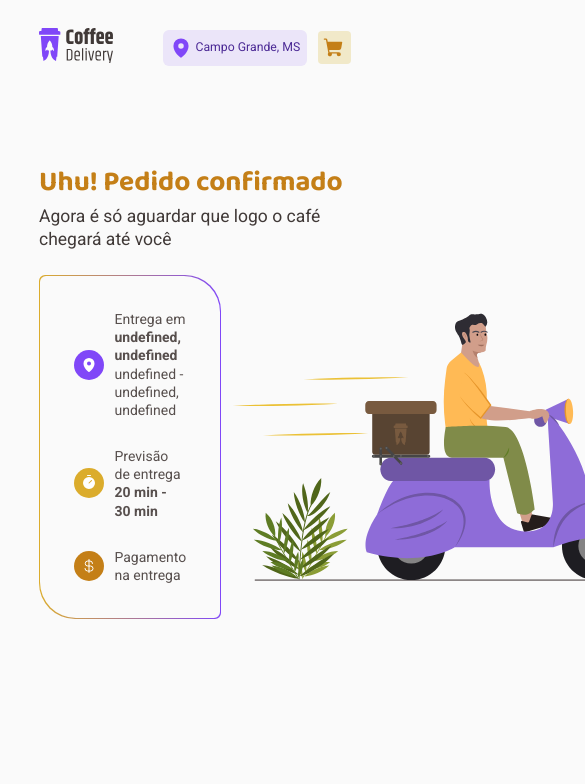
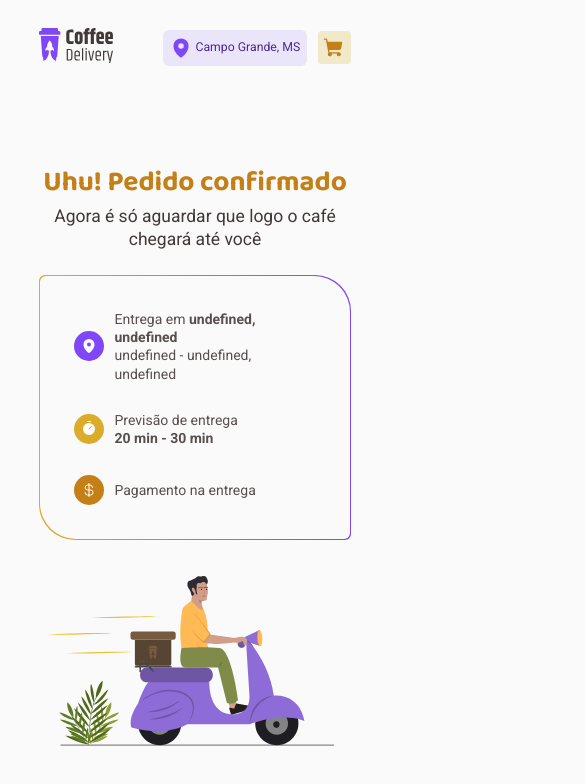
Before and after one commit to davirlima/coffee-delivery, a React (Vite) app: page /pedido-confirmado in a window 390 px wide. Shown: the top 784 px of the page, 585 px wide, since content can reach past the window. Built offline with nearby package versions, Linux system fonts and the light colour scheme.

Commit message:
Responsividade na página de confirmação de pedido

```diff
--- a/src/pages/Cart/components/Order/styles.ts
+++ b/src/pages/Cart/components/Order/styles.ts
@@ -75,6 +75,15 @@
   #uf {
     width: 10.71%;
   }
+
+  @media screen and (max-width: 450px) {
+    #cidade {
+      width: 39.28%;
+    }
+    #uf {
+      width: 20.71%;
+    }
+  }
 `;
 
 export const ButtonsPaymentContainer = styled.div`
--- a/src/pages/SuccessRequest/styles.ts
+++ b/src/pages/SuccessRequest/styles.ts
@@ -37,6 +37,26 @@
   @media screen and (max-width: 1120px) {
     width: 100%;
     padding: 0 10%;
+  }
+  @media screen and (max-width: 800px) {
+    img {
+      width: 50%;
+    }
+  }
+  @media screen and (max-width: 700px) {
+    align-items: center;
+    justify-content: center;
+    .success-text {
+      align-items: center;
+      text-align: center;
+    }
+    .content {
+      flex-direction: column;
+      gap: 2rem;
+      img {
+        width: 100%;
+      }
+    }
   }
 `;
 
```
